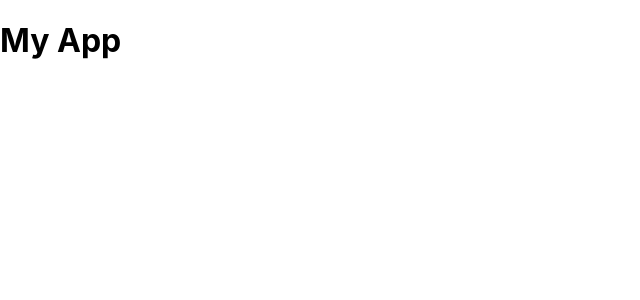
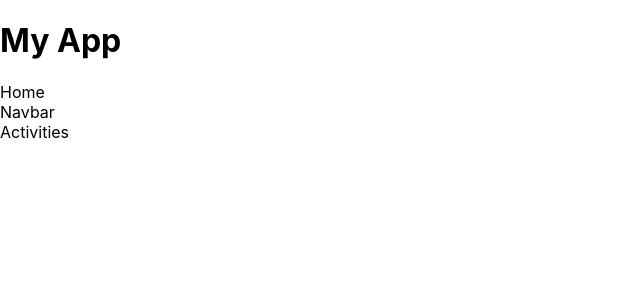
Before and after one commit to ttuannguyen/travelster-frontend, a React (Create React App) app: page / in a window 1280 px wide. Shown: the top 300 px of the page, without its empty margins (0-640 px from the left). Built offline with nearby package versions, Linux system fonts and the light colour scheme; the HTML template or start-up script is replaced by a standard one.

Commit message:
render the components in App.js

```diff
--- a/src/App.js
+++ b/src/App.js
@@ -9,6 +9,9 @@ const App = () => {
   return (
     <div className="App">
       <h1>My App</h1>
+      <Home />
+      <Navbar />
+      <Activities />
     </div>
   );
 }
```
